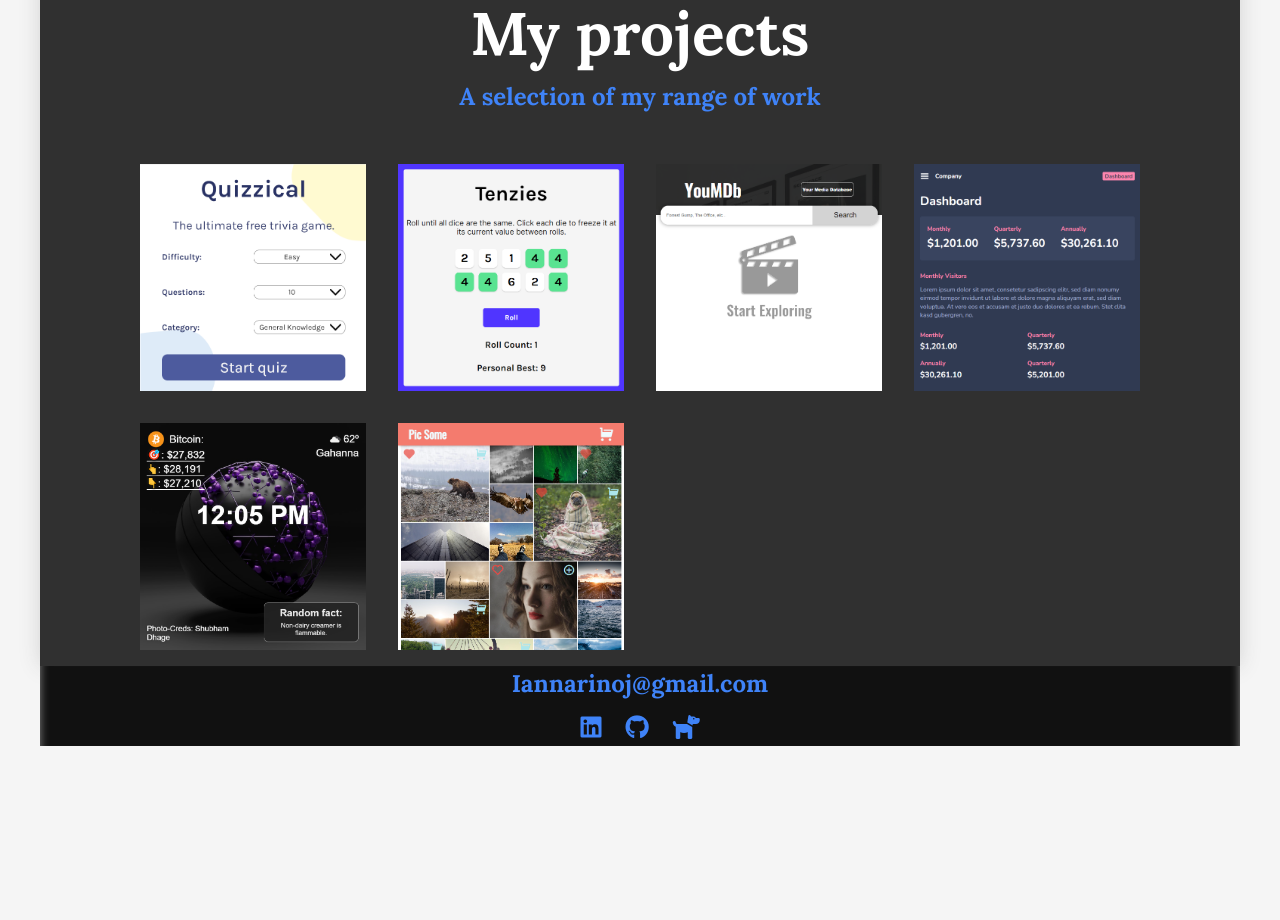
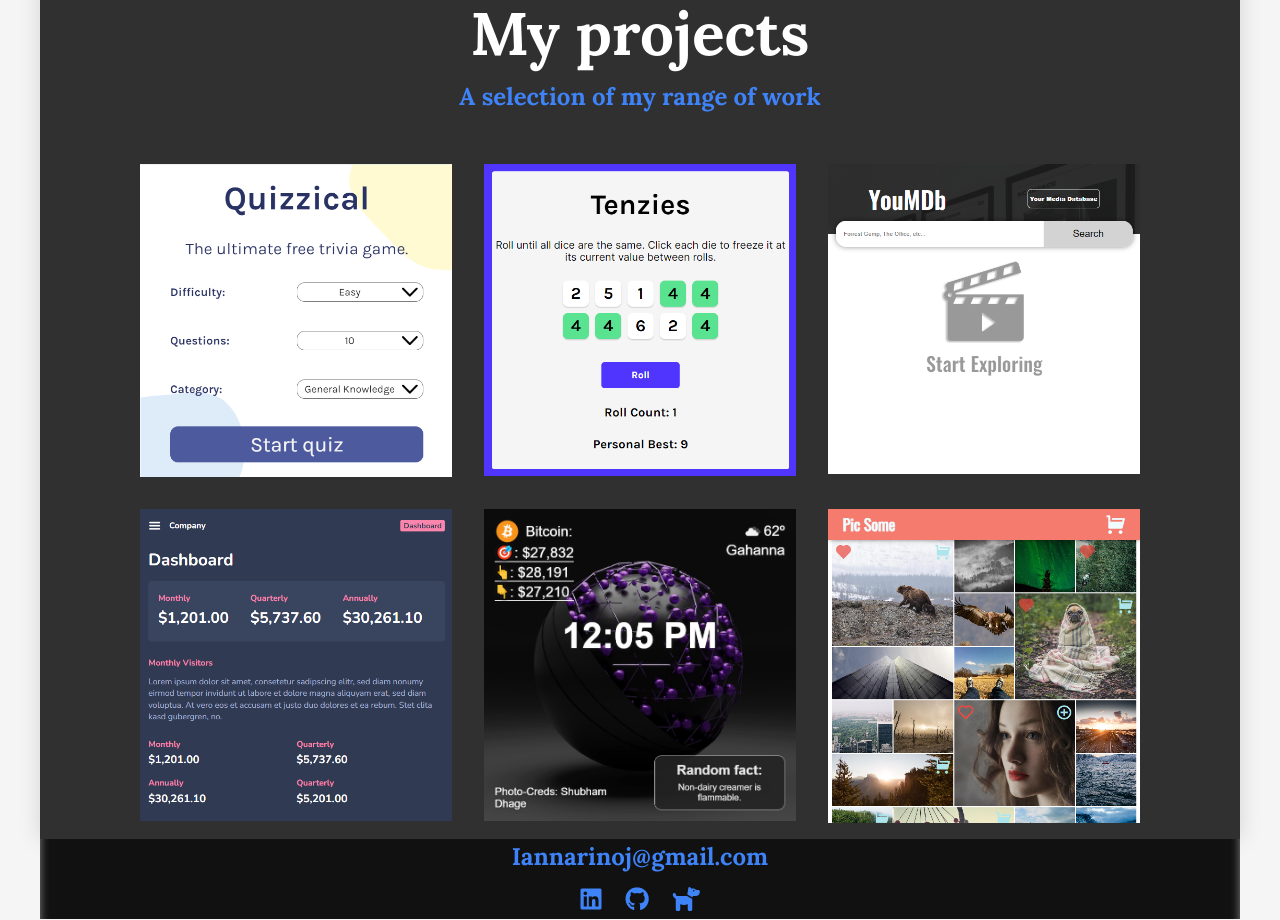
Before and after one commit to JaredIannarino/Portfolio-2, a website built with Vite: page index.html in a window 1280 px wide. Shown: the part 1426-2346 px from the top of the page. Before the commit the page ends 2173 px from the top, so only its background shows below. Built offline with nearby package versions, Linux system fonts and the light colour scheme.

Commit message:
Update style.css

```diff
--- a/css/style.css
+++ b/css/style.css
@@ -414,22 +414,6 @@
     margin: 0 auto 2em;
 }
 
-@media (min-width: 350px) {
-
-
-    .portfolio {
-        margin: 0 auto;
-        max-width: 1000px;
-        display: grid;
-        grid-gap: 2em;
-        grid-template-columns: repeat(auto-fit, minmax(300px, 1fr));
-    }
-
-
-    section {
-        padding: 2em 2em;
-    }
-}
 
 @media (min-width: 800px) {
 
@@ -513,12 +497,14 @@
     max-width: 1000px;
     display: grid;
     grid-gap: 2em;
-    grid-template-columns: repeat(auto-fit, minmax(220px, 1fr));
+    grid-template-columns: repeat(auto-fit, minmax(250px, 1fr));
+    grid-auto-rows: fit-content(500px);
 }
 
 .portfolio__item {
-    background: var(--color-accent);
+    background: var(--color-dark);
     overflow: hidden;
+    height: fit-content(250px);
 
 }
 
@@ -526,8 +512,8 @@
     transition:
         transform 750ms cubic-bezier(.5, 0, .5, 1),
         opacity 250ms linear;
-    object-fit: cover;
-    height: 100%;
+    object-fit: contain;
+    height: fit-content;
 }
 
 .portfolio__item:focus {
```
